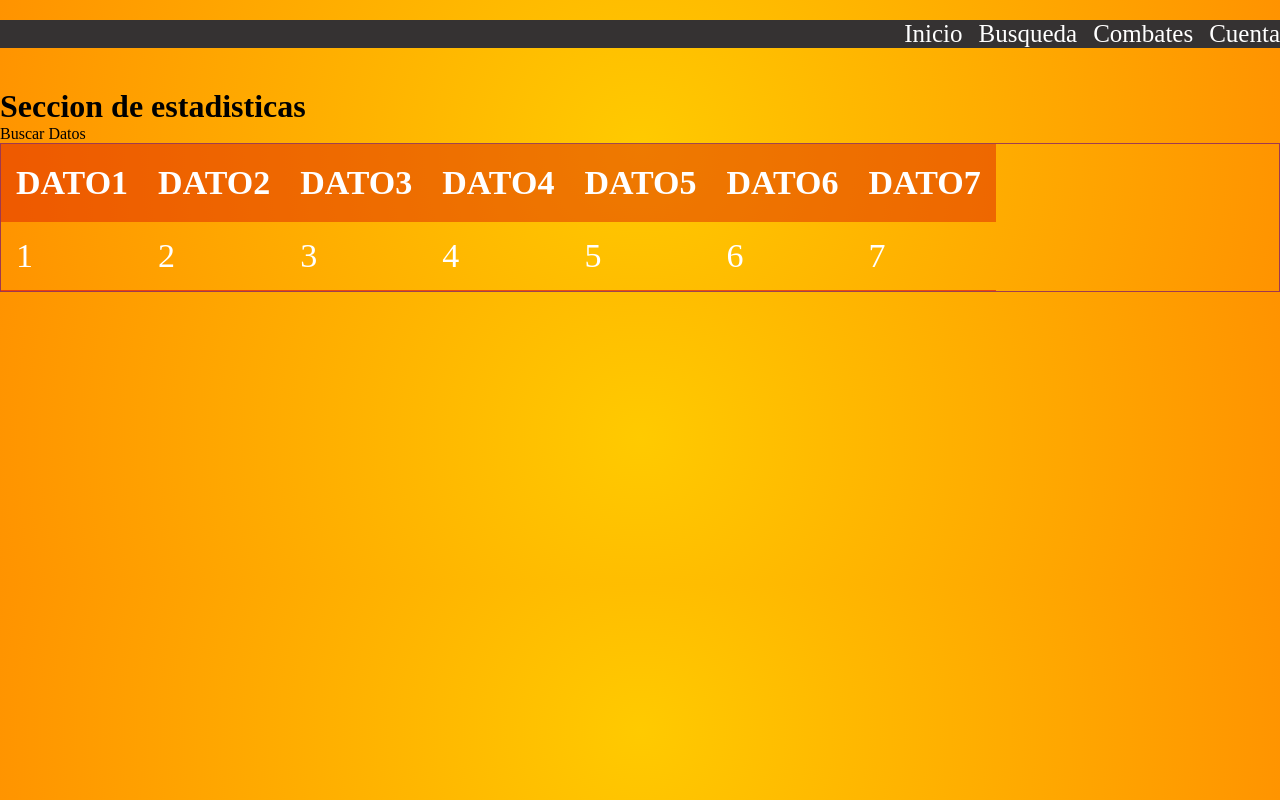
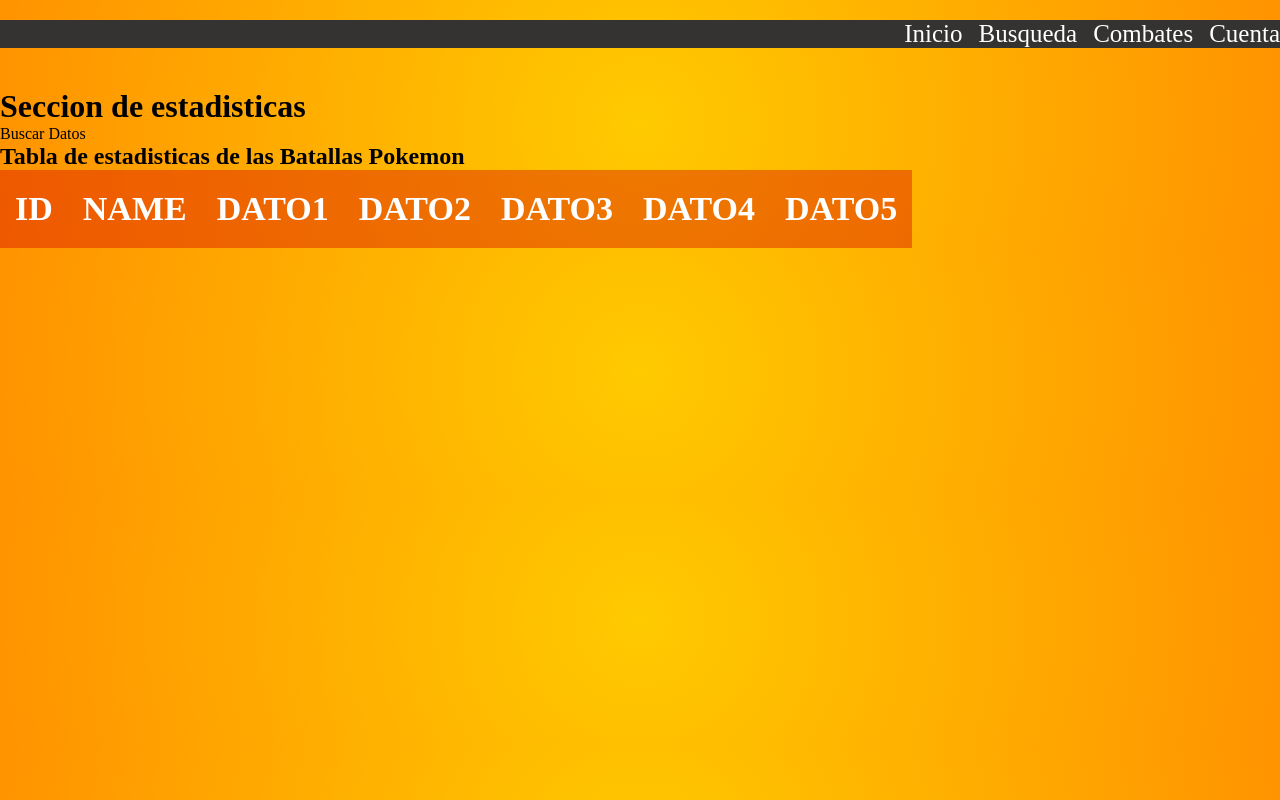
Before and after one commit to Dragonibax/Poke-Api-Front, a Next.js app in the folder poke-apif/: page /search in a window 1280 px wide. Built offline with nearby package versions, Linux system fonts and the light colour scheme.

Commit message:
tabla con script

```diff
--- a/poke-apif/app/search/page.js
+++ b/poke-apif/app/search/page.js
@@ -1,51 +1,61 @@
 import Tabla from "../components/Table"
 import React from 'react';
+
 
 const datos = [
   { campo1: 'Valor1', campo2: 'Valor2', campo3: 'Valor3', campo4: 'Valor4', campo5: 'Valor5', campo6: 'Valor6', campo7: 'Valor7' },
   // Agrega más filas según sea necesario
 ];
 
+
 export default function search ( ) {
+
     return (
     <div>
         <h1>Seccion de estadisticas</h1>
         <p>Buscar Datos</p>
 
-        <div className="container">
+        <h2>Tabla de estadisticas de las Batallas Pokemon</h2>
+
         <table>
-            <thead>
-                <tr>
-                    <th scope="col">dato1</th>
-                    <th scope="col">dato2</th>
-                    <th scope="col">dato3</th>
-                    <th scope="col">dato4</th>
-                    <th scope="col">dato5</th>
-                    <th scope="col">dato6</th>
-                    <th scope="col">dato7</th>
-                </tr>
-            </thead>
-            <tbody>
+         <thead>
+            <tr>
+                <th>ID</th>
+                <th>NAME</th>
+                <th>DATO1</th>
+                <th>DATO2</th>
+                <th>DATO3</th>
+                <th>DATO4</th>
+                <th>DATO5</th>
+            </tr>
+         </thead>
+         <tbody id="data">
 
-                        <tr>
-                            <td>1</td>
-                            <td>2</td>
-                            <td>3</td>
-                            <td>4</td>
-                            <td>5</td>
-                            <td>6</td>
-                            <td>7</td>
-                        </tr>
+         </tbody>
+        </table>
+
+{/* <script>
+ let url ='http://localhost:8081/autores';
+ fetch(url)
+     .then(response=> response.json())
+     .then(data=> mostrarData(data))
+     .catch(error=> console.log(error))
+
+ const mostrarData = (data) => {
+     console.log(data)
+     let body = ''
+     for (let i = 0; i<data.length; i++){
+         body += `<tr><td>${data[i].id}</td><td>${data[i].nombre}</td><td>${data[i].dato2}</td><td>${data[i].dato3}</td><td>${data[i].dato4}</td><td>${data[i].dato5}</td><td>${data[i].dato6}</td></tr>`
+     }
+
+     document.getElementById('data').innerHTML = body
+ }
+</script> */}
+
+    </div>
 
 
 
 
-            </tbody>
-            </table>
-          </div>
-
-
-
-    </div>
     )
   }
--- a/poke-apif/package.json
+++ b/poke-apif/package.json
@@ -9,9 +9,10 @@
     "lint": "next lint"
   },
   "dependencies": {
+    "axios": "^1.6.2",
+    "next": "14.0.4",
     "react": "^18",
-    "react-dom": "^18",
-    "next": "14.0.4"
+    "react-dom": "^18"
   },
   "devDependencies": {
     "autoprefixer": "^10.0.1",
--- a/poke-apif/styles/globals.css
+++ b/poke-apif/styles/globals.css
@@ -77,7 +77,7 @@ nav li.btn:hover {
   background: var(--primary);
 }
 
-/*css para tabla */
+/*css para tabla*/
 
 .container{
   border: solid 1px rgba(114, 14, 117, 0.678);
```
Also changed, not shown: 1 other file (tests, documents, lock files or other folders).
